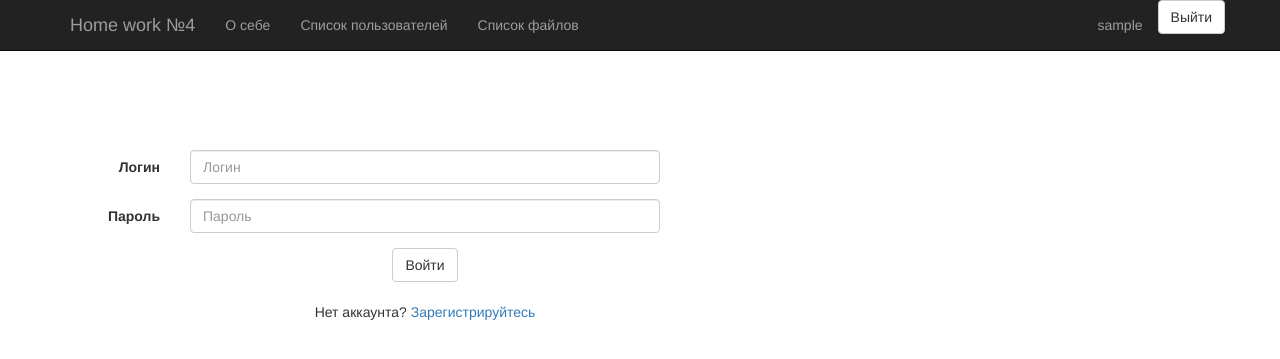
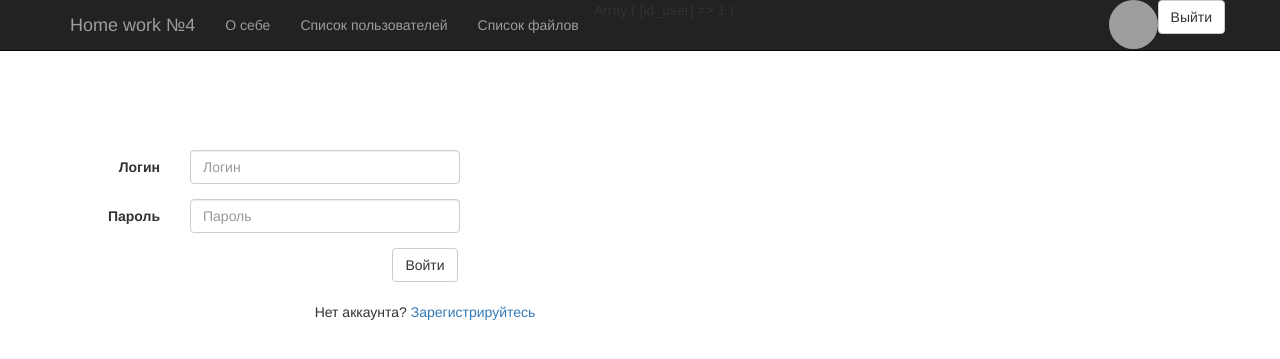
Before and after one commit to Borisovna/HW4, a PHP site: page / in a window 1280 px wide. Shown: the top 359 px of the page. Run offline with PHP 8.4, Linux system fonts and the light colour scheme; the visitor is signed in with stand-in values (Sample User, id 1); data comes from the database, SQL or seed files in the repository; grey boxes are pictures that could not be loaded.

Commit message:
Совершенствовала 5

```diff
--- a/1.php
+++ b/1.php
@@ -1,3 +1,5 @@
 <?php
-setcookie('login', $_COOKIE['login'], time()-3600,'/');
-header('Location: reg.php');
+
+    session_start();
+    unset($_SESSION['id_user']);
+    header('Location:reg.php');
--- a/filelist.php
+++ b/filelist.php
@@ -1,4 +1,5 @@
 <?php
+session_start();
 require_once ('header.php');
 require_once 'class/class_db.php';
 $db = new my_db();
--- a/header.php
+++ b/header.php
@@ -1,5 +1,9 @@
-<?php //require ('class/class_db.php');
-//session_start ();?>
+<?php
+require_once 'class/class_db.php';
+//$db = new my_db();
+//$db->connect();
+
+?>
 <!DOCTYPE html>
 <html lang="en">
 <head>
@@ -29,10 +33,11 @@
 
 <body>
 
-<nav class="navbar navbar-inverse navbar-fixed-top" style="margin-bottom: 100px">
+<nav class="navbar navbar-inverse navbar-fixed-top">
     <div class="container">
         <div class="navbar-header">
-            <button type="button" class="navbar-toggle collapsed" data-toggle="collapse" data-target="#navbar" aria-expanded="false" aria-controls="navbar">
+            <button type="button" class="navbar-toggle collapsed" data-toggle="collapse" data-target="#navbar"
+                    aria-expanded="false" aria-controls="navbar">
                 <span class="sr-only">Toggle navigation</span>
                 <span class="icon-bar"></span>
                 <span class="icon-bar"></span>
@@ -43,35 +48,48 @@
         <div id="navbar" class="collapse navbar-collapse">
             <ul class="nav navbar-nav">
                 <?php
-                if (empty($_COOKIE['login'])) {
+
+                print_r($_SESSION);
+                if (empty($_SESSION['id_user'])) {
+
                     echo '
                         <li><a href="index.php">Авторизация</a></li>
                         <li><a href="reg.php">Регистрация</a></li>
-                ';
+                    ';
                 } else {
                     echo '
                         <li><a href="private_office.php">О себе</a></li>
                         <li><a href="list.php">Список пользователей</a></li>
                         <li><a href="filelist.php">Список файлов</a></li>
                     ';
+                    $db = new my_db();
+                    $db->connect();
+                    $queri_foto=$db->select_db("SELECT path_photo FROM table_phpto WHERE id_user='".$_SESSION['id_user']."' LIMIT 1;");
+
+                    if($queri_foto != null){
+                        $path_foto=$queri_foto[0][0];
+                    }else{
+                        $path_foto='photo/1.png';
+                    }
                 }
+
+
+//                $queri_name=$db->select_db("SELECT name FROM table_info_user WHERE id_user_reg='".$_SESSION['id_user']."';");
+////                print_r($queri_name);
                 ?>
             </ul>
             <ul class="nav navbar-nav navbar-right">
-                <li><a href=""><?php
-                        if(isset($_COOKIE['login'])) echo $_COOKIE['login'];
-//                        print_r ($_COOKIE);
-                        ?></a></li>
-                                <li>
-<!--                                    <img src="--><?php //echo $_COOKIE['photo']; ?><!--"   width="49" height="49" style="border-radius: 50%; border: 2px solid white; ">-->
-                                </li>
-                                <li>
-                                    <form  action="1.php" method='post'>
-                                        <button  type='submit' class='btn btn-default'>Выйти</button>
-                                    </form>
-<!--                                    <a href="index.php">Выйти</a></li>-->
+                 <li>
+                    <img src="
+                <?php if(isset($path_foto)){echo $path_foto;} ?>
+"   width="49" height="49" style="border-radius: 50%; ">
+                </li>
+                <li>
+                    <form action="1.php" method='post'>
+                        <button type='submit' class='btn btn-default' name="destroy">Выйти</button>
+                    </form>
+                </li>
             </ul>
         </div><!--/.nav-collapse -->
     </div>
 </nav>
-<?php //setcookie('login', '', time()-3600);?>
--- a/index.php
+++ b/index.php
@@ -1,31 +1,31 @@
 <?php
-//session_start ();
-require_once ('header.php');
+session_start();
 require_once 'class/class_db.php';
-//setcookie('login', $_COOKIE['login'], time()-3600);
-if (!empty($_POST)) {
-    $_SESSION['login'] = $_POST['login'];
-    $_SESSION['pass'] = $_POST['pass'];
+if ($_SERVER['REQUEST_METHOD'] == 'POST') {
     $db = new my_db();
-    $db->connect ();
-    $param_insert=[
-       'login'=>$db->clean ($_POST['login']),
-        'pass'=>crypt ($db->clean ($_POST['pass']), '22/02/10'),
-    ];
-    setcookie ('login','',time ()-3600,'/');
-//    setcookie ('login', $param_insert['login'], time () + 60 * 60 * 24 * 30, '/');
-//    setcookie ('pass', $param_insert['pass'], time () + 60 * 60 * 24 * 30, '/');
-    $table = 'table_reg';
-    $field = 'login';
-    $value = $_POST[$field];
-    if (($db->ynik_user ($table, $field, $value)) == true) {
-        $db->insert ($table, $param_insert);
-
+    $login = $db->clean($_POST['login']);
+    $pass = crypt($db->clean($_POST['pass']), '2202');
+    //проверяем был ли ранее пользователь зарегистрирован
+    if (($db->ynik_user('table_reg', 'login', $login)) == true) {
+        header('Location:reg.php');
+        //если нет, перенаправим на регистрацию
     } else {
-        echo 'Вы у нас уже были!!!!';
+        //если был зарегистрировал проверяем ввод пароля
+        $queri_pass = $db->select_db("SELECT pass FROM table_reg WHERE login='" . $login . "';");
+        $pass_basa = $queri_pass[0][0];
+        if ($pass != $pass_basa) {
+            echo 'пароль введен не верно!';
+            exit();
+        } else {
+            //если пароль введен верно , записываем id в сессию
+            $id_user = $db->select_db("SELECT id_user FROM table_reg WHERE login='" . $login . "';");
+            print_r($id_user);
+            $_SESSION['id_user'] = $id_user[0][0];
+            echo 'Вы у нас уже были!!!!';
+        }
     }
 }
-
+require('header.php');
 
 
 ?>
@@ -33,22 +33,22 @@ if (!empty($_POST)) {
 <div class="container">
 
     <div class="form-container" style="margin-top: 100px;">
-        <form class="form-horizontal" action="" method="post">
+        <form class="form-horizontal" action method="post">
             <div class="form-group">
                 <label for="inputEmail3" class="col-sm-2 control-label">Логин</label>
-                <div class="col-sm-10">
+                <div class="col-sm-10 col-lg-6">
                     <input type="text" class="form-control" id="inputEmail3" placeholder="Логин" name="login">
                 </div>
             </div>
             <div class="form-group">
                 <label for="inputPassword3" class="col-sm-2 control-label">Пароль</label>
-                <div class="col-sm-10">
+                <div class="col-sm-10 col-lg-6">
                     <input type="password" class="form-control" id="inputPassword3" placeholder="Пароль" name="pass">
                 </div>
             </div>
             <div class="form-group">
                 <div class="col-sm-offset-2 col-sm-10">
-                    <button type="submit" class="btn btn-default">Войти</button>
+                    <button type="submit" class="btn btn-default" name="go">Войти</button>
                     <br><br>
                     Нет аккаунта? <a href="reg.php">Зарегистрируйтесь</a>
                 </div>
--- a/list.php
+++ b/list.php
@@ -1,4 +1,5 @@
 <?php
+session_start();
 require_once ('header.php');
 require_once 'class/class_db.php';
 $db = new my_db();
```
Also changed, not shown: class/class_db.php (+5 -14 lines), reg.php (+21 -35 lines).
